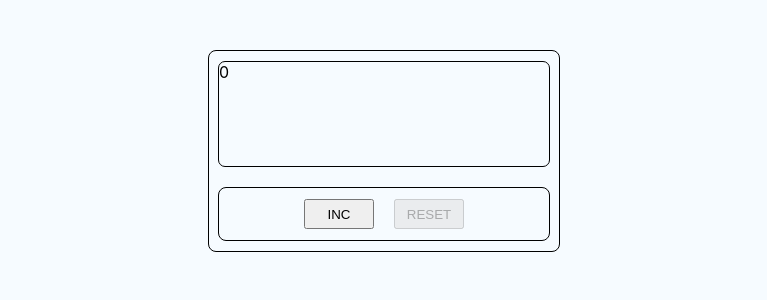
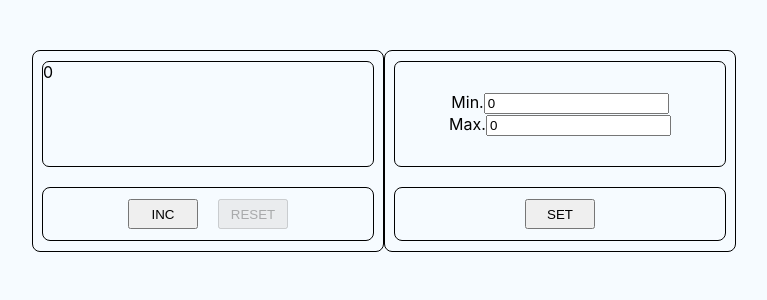
Before and after one commit to gurskygursky/counter, a React (Create React App) app: page / in a window 1280 px wide. Shown: the top 300 px of the page, without its empty margins (256-1023 px from the left). Built offline with nearby package versions, Linux system fonts and the light colour scheme.

Commit message:
create layout counter with setting

```diff
--- a/src/App.tsx
+++ b/src/App.tsx
@@ -1,11 +1,13 @@
 import React from 'react';
 import './App.css';
-import {PrimitiveCounter} from "./PrimitiveCounter/PrimitiveCounter";
+// import {PrimitiveCounter} from "./PrimitiveCounter/PrimitiveCounter";
+import {Counter} from './CounterWithSettings/Counter';
 
 export const App = () => {
     return (
         <div className='app-wrapper'>
-            <PrimitiveCounter/>
+            <Counter/>
+            {/*<PrimitiveCounter/>*/}
         </div>
     );
 }
--- /dev/null
+++ b/src/CounterWithSettings/Counter.module.css
@@ -0,0 +1,35 @@
+.counterWrapper {
+    border: solid 1px black;
+    border-radius: 8px;
+    width: 350px;
+    height: 200px;
+    display: flex;
+    flex-direction: column;
+    align-items: center;
+}
+
+.outputWrapper {
+    border: solid 1px black;
+    border-radius: 7px;
+    height: 120px;
+    width: 330px;
+    margin: 10px;
+}
+
+.buttonsWrapper {
+    border: solid 1px black;
+    border-radius: 8px;
+    height: 60px;
+    width: 330px;
+    margin: 10px;
+    display: flex;
+    flex-direction: row;
+    justify-content: center;
+    align-items: center;
+
+}
+.bttn {
+    width: 70px;
+    height: 30px;
+    margin: 10px;
+}
--- /dev/null
+++ b/src/CounterWithSettings/Counter.tsx
@@ -0,0 +1,12 @@
+import React from 'react';
+import {CounterContainer} from './CounterContainer';
+import {SettingsCounter} from './SettingsCounter';
+
+export const Counter = () => {
+    return (
+        <>
+            <CounterContainer/>
+            <SettingsCounter/>
+        </>
+    );
+};
--- /dev/null
+++ b/src/CounterWithSettings/CounterContainer.tsx
@@ -0,0 +1,27 @@
+import React, {useState} from 'react';
+import style from './Counter.module.css';
+import {DisplayCounter} from './DisplayCounter';
+
+export const CounterContainer = () => {
+
+    const [counterValue, setCounterValue] = useState<number>(0);
+
+    const increaseCounterValue = () => {
+        setCounterValue(counterValue + 1);
+    }
+    const resetCounterValue = () => {
+        setCounterValue(0);
+    }
+
+
+    return (
+        <div className={style.counterWrapper}>
+            <DisplayCounter counterValue={counterValue}/>
+            <div className={style.buttonsWrapper}>
+                <button className={style.bttn} onClick={increaseCounterValue} disabled={counterValue === 10}>INC
+                </button>
+                <button className={style.bttn} onClick={resetCounterValue} disabled={counterValue === 0}>RESET</button>
+            </div>
+        </div>
+    );
+};
--- /dev/null
+++ b/src/CounterWithSettings/DisplayCounter.tsx
@@ -0,0 +1,12 @@
+import React from 'react';
+import style from './Counter.module.css';
+
+type PropsType = {
+    counterValue: number;
+}
+
+export const DisplayCounter = (props: PropsType) => {
+    return (
+        <div className={style.outputWrapper}>{props.counterValue}</div>
+    );
+};
--- /dev/null
+++ b/src/CounterWithSettings/SettingsCounter.module.css
@@ -0,0 +1,39 @@
+.counterWrapper {
+    border: solid 1px black;
+    border-radius: 8px;
+    width: 350px;
+    height: 200px;
+    display: flex;
+    flex-direction: column;
+    align-items: center;
+}
+
+.inputWrapper {
+    border: solid 1px black;
+    border-radius: 7px;
+    height: 120px;
+    width: 330px;
+    margin: 10px;
+    display: flex;
+    flex-direction: column;
+    justify-content: center;
+    align-items: center;
+}
+
+.buttonsWrapper {
+    border: solid 1px black;
+    border-radius: 8px;
+    height: 60px;
+    width: 330px;
+    margin: 10px;
+    display: flex;
+    flex-direction: row;
+    justify-content: center;
+    align-items: center;
+
+}
+.bttn {
+    width: 70px;
+    height: 30px;
+    margin: 10px;
+}
--- /dev/null
+++ b/src/CounterWithSettings/SettingsCounter.tsx
@@ -0,0 +1,9 @@
+import React from 'react';
+import { SettingsCounterContainer } from './SettingsCounterContainer';
+
+export const SettingsCounter = () => {
+
+    return (
+        <SettingsCounterContainer/>
+    );
+};
--- /dev/null
+++ b/src/CounterWithSettings/SettingsCounterContainer.tsx
@@ -0,0 +1,42 @@
+import React, {ChangeEvent, useState} from 'react';
+import style from './SettingsCounter.module.css';
+
+export const SettingsCounterContainer = () => {
+
+    const [minimalValue, setMinimalValue] = useState<number>(0);
+    const [maximalValue, setMaximalValue] = useState<number>(0);
+
+    const setStartCounterValue = () => {
+    }
+
+    const onChangeMinimalValueHandler = (event: ChangeEvent<HTMLInputElement>) => {
+        setMinimalValue(+event.currentTarget.value);
+    }
+    const onChangeMaximalValueHandler = (event: ChangeEvent<HTMLInputElement>) => {
+        setMaximalValue(+event.currentTarget.value);
+    }
+
+    return (
+        <div className={style.counterWrapper}>
+            <div className={style.inputWrapper}>
+                <div>
+                    <span>Min.</span>
+                    <input type={'number'}
+                           value={minimalValue}
+                           onChange={onChangeMinimalValueHandler}
+                    />
+                </div>
+                <div>
+                    <span>Max.</span>
+                    <input type={'number'}
+                           value={maximalValue}
+                           onChange={onChangeMaximalValueHandler}
+                    />
+                </div>
+            </div>
+            <div className={style.buttonsWrapper}>
+                <button className={style.bttn} onClick={setStartCounterValue}>SET</button>
+            </div>
+        </div>
+    );
+};
```
